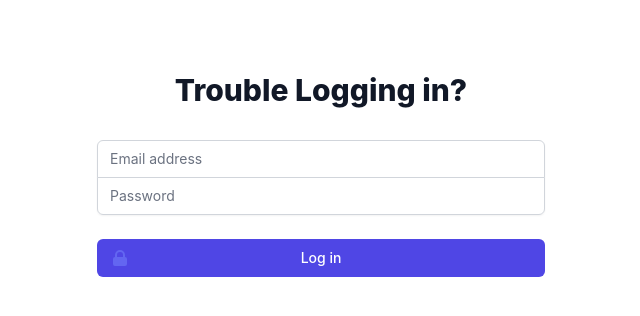
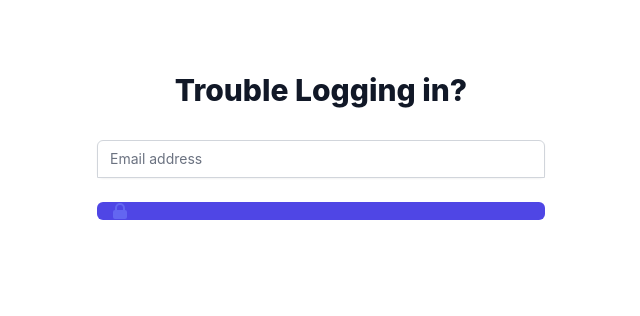
Before and after one commit to COS301-SE-2022/CryptoHub, a Next.js app in the folder client/: page /forgotPassword in a window 1280 px wide. Shown: the top 316 px of the page, without its empty margins (319-959 px from the left). Built offline with nearby package versions, Linux system fonts and the light colour scheme.

Commit message:
Update forgotPassword.js

```diff
--- a/client/pages/forgotPassword.js
+++ b/client/pages/forgotPassword.js
@@ -41,23 +41,6 @@ function forgotPassword() {
                       }}
                     />
                   </div>
-                  <div>
-                    <label htmlFor="password" className="sr-only">
-                      Password
-                    </label>
-                    <input
-                      id="password"
-                      name="password"
-                      type="password"
-                      autoComplete="current-password"
-                      required
-                      className="appearance-none rounded-none relative block w-full px-3 py-2 border border-gray-300 placeholder-gray-500 text-gray-900 rounded-b-md focus:outline-none focus:ring-indigo-500 focus:border-indigo-500 focus:z-10 sm:text-sm"
-                      placeholder="Password"
-                      onChange={(e) => {
-                        setPassword(e.target.value);
-                      }}
-                    />
-                  </div>
                 </div>
 
                 <div>
@@ -71,19 +54,19 @@ function forgotPassword() {
                         aria-hidden="true"
                       />
                     </span>
-                    {loading ? (
+                    {/* {loading ? (
                       <p className="text-indigo-200">Loading...</p>
                     ) : (
                       <p>Log in</p>
-                    )}
+                    )} */}
                   </button>
                 </div>
               </form>
-              {error ? (
+              {/* {error ? (
                 <h2 className="text-center text-sm font-semibold text-red-500">
                   invalid login credentials
                 </h2>
-              ) : null}
+              ) : null} */}
             </div>
           </div>
         </>
```
